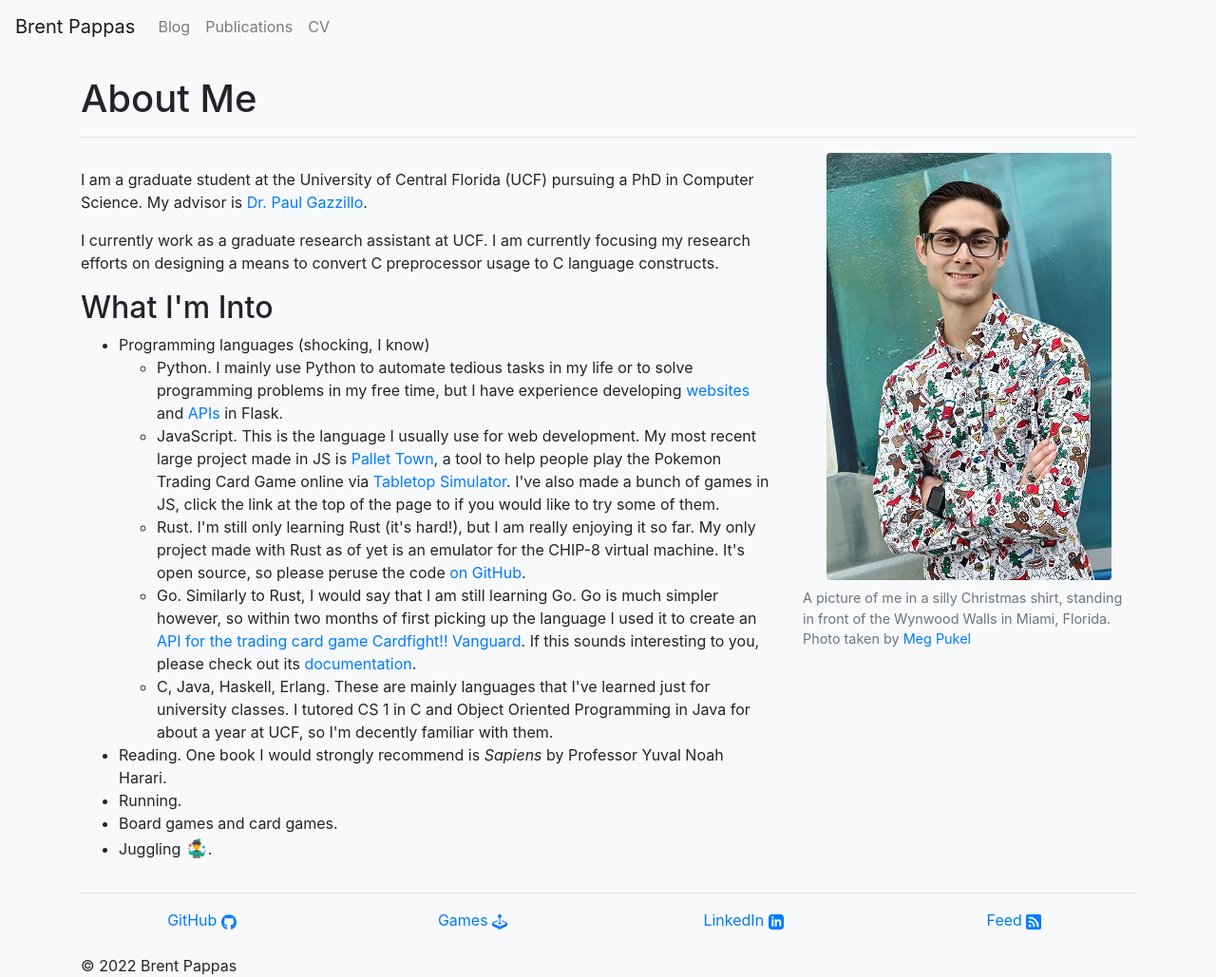
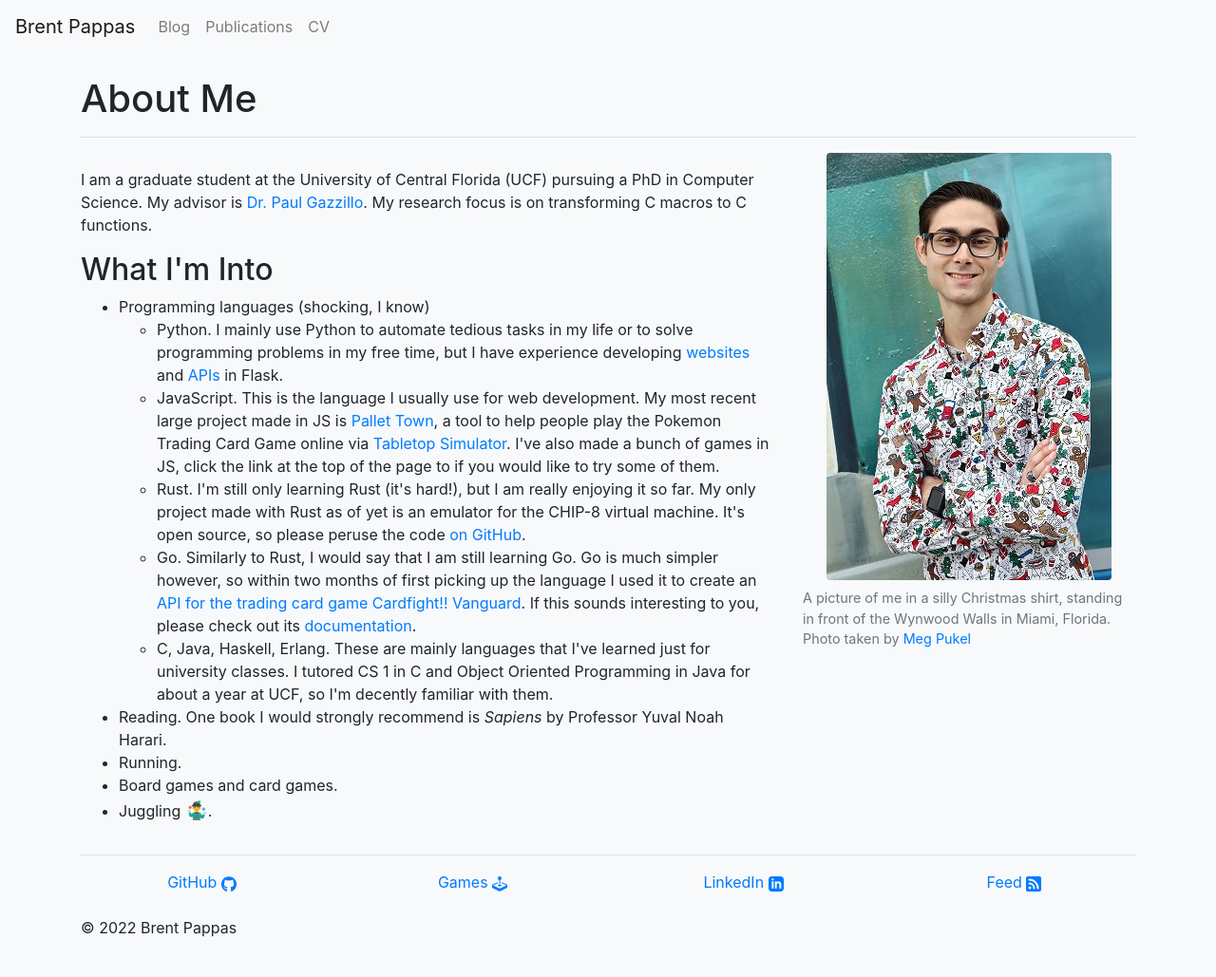
Before and after one commit to PappasBrent/pappasbrent.github.io, a Jekyll site: the page built from index.html, in a window 1280 px wide. Shown: the whole page at 95% size. Built offline with Jekyll 4.4.1, drawn with Linux system fonts in a browser that asks for light colours; after the commit the page ends 989 px from its top, so only the background shows below that.

Commit message:
Reword intro paragraph

```diff
--- a/index.html
+++ b/index.html
@@ -10,11 +10,7 @@ title: About Me
         <p>
             I am a graduate student at the University of Central Florida (UCF) pursuing a PhD in Computer Science.
             My advisor is <a href="https://paulgazzillo.com/">Dr. Paul Gazzillo</a>.
-        </p>
-        <p>
-            I currently work as a graduate research assistant at UCF.
-            I am currently focusing my research efforts on designing a means to convert C preprocessor usage to C
-            language constructs.
+            My research focus is on transforming C macros to C functions.
         </p>
 
         <h2>What I'm Into</h2>
```
